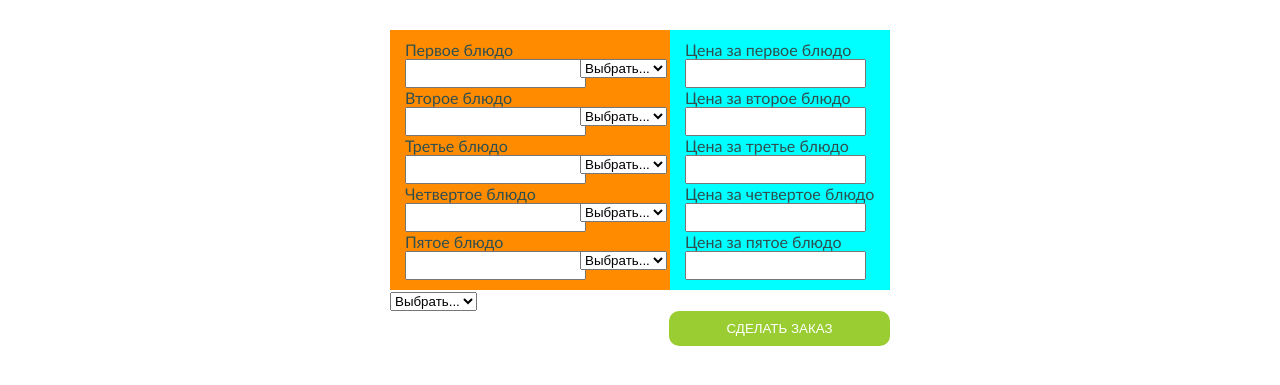
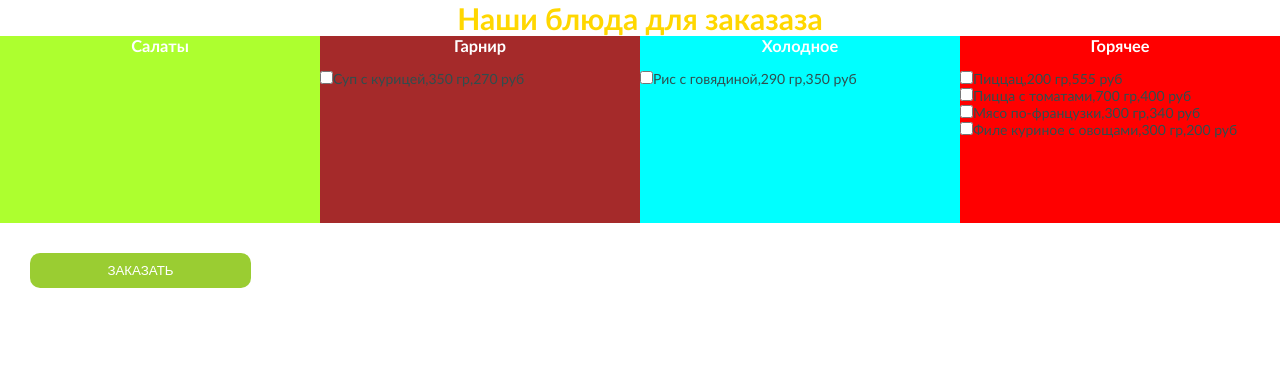
Before and after one commit to IceCream44rus/php, a PHP site: page / in a window 1280 px wide. Shown: the top 385 px of the page. Run offline with PHP 8.4, Linux system fonts and the light colour scheme; data comes from the database, SQL or seed files in the repository.

Commit message:
Заказ

```diff
--- a/admin/edit_meal.php
+++ b/admin/edit_meal.php
@@ -19,7 +19,7 @@
 <body>
 <a href="index.php">Вернуться</a>
 <?
-    $all_menu=mysqli_query($db, "UPDATE eat SET food='$food',  weight='$weight', price='$price' WHERE id='$id' ");
+    $all_menu=mysqli_query($db, "UPDATE eat SET food='$food',  weight='$weight', price='$price', time_id='$time_id' WHERE id='$id' ");
     if($all_menu==true) {
         echo "<p> Блюдо $food успешно обновлено</p>";
     }
--- a/css/style.css
+++ b/css/style.css
@@ -1,6 +1,12 @@
 * {
     margin:0;
     padding:0;
+}
+
+h1 {
+    font-size: 30px;
+    color:gold;
+    text-align: center;
 }
 
 body {
@@ -45,9 +51,9 @@ form , .results {
 }
 
 button {
-    margin:0 auto;
+    margin:30px;
     width:221px;
-    float:right;
+    text-align: center;
     padding:10px 0;
     background-color: yellowgreen;
     color:#fff;
@@ -77,7 +83,7 @@ a {
     margin: 20px 0;
     text-decoration: none;
     color:cornflowerblue;
-    font-size:24px;
+    font-size:14px;
 }
 
 a:hover {
@@ -103,3 +109,55 @@ a:hover {
     background-color: antiquewhite;
     padding:15px;
 }
+
+.menu {
+    font-size:0;
+}
+h3 {
+    text-align: center;
+    margin-bottom: 15px;
+}
+.salats {
+    min-height: 187px;
+    width:25%;
+    background-color: greenyellow;
+    font-size: 14px;
+    color:#fff;
+    float:left;
+}
+
+.garnish {
+    min-height: 187px;
+    width:25%;
+    background-color: brown;
+    font-size: 14px;
+    color:#fff;
+    float:left;
+}
+
+.colds {
+    min-height: 187px;
+    width:25%;
+    background-color: aqua;
+    font-size: 14px;
+    color:#fff;
+    float:left;
+}
+
+.hots {
+    min-height: 187px;
+    width:25%;
+    background-color: red;
+    font-size: 14px;
+    color:#fff;
+    float:left;
+}
+
+#index_menu {
+    width:100%;
+    margin:0;
+}
+
+.menu_food {
+    display: inline-block;
+}
--- a/index.php
+++ b/index.php
@@ -1,5 +1,11 @@
 <?php
     include("base/db.php");
+    if (isset($_POST['id']))  {$id=$_POST['id']; }
+    if (isset($_POST['food']))  {$food=$_POST['food']; }
+    if (isset($_POST['weight']))  {$weight=$_POST['weight']; }
+    if (isset($_POST['price']))  {$price=$_POST['price'];  }
+    if (isset($_POST['time_id'])) {$time_id=$_POST['time_id']; }
+    if (isset($_POST['eat'])) {$eat=$_POST['eat']; }
 ?>
 
 <!doctype html>
@@ -13,84 +19,67 @@
     <link rel="stylesheet" href="css/style.css">
 </head>
 <body>
-    <div class="container">
-        <form action="results.php" method="post">
-            <div class="menu">
-                <div class="name_menu">
-                    <div class="cooks">
-                        <label for="first_cook">Первое блюдо</label>
-                        <input id="first_cook" name="first_cook" type="text">
-                        <select name="first_quantity">
-                            <option selected hidden>Выбрать...</option>
-                            <option value="1">1</option>
-                            <option value="2">2</option>
-                            <option value="3">3</option>
-                        </select>
-                    </div>
-                    <div class="cooks">
-                        <label for="second_cook">Второе блюдо</label>
-                        <input id="second_cook" name="second_cook" type="text">
-                        <select name="second_quantity">
-                            <option selected hidden>Выбрать...</option>
-                            <option value="1">1</option>
-                            <option value="2">2</option>
-                            <option value="3">3</option>
-                        </select>
-                    </div>
-                    <div class="cooks">
-                        <label for="three_cook_cook">Третье блюдо</label>
-                        <input id="three_cook" name="three_cook" type="text">
-                        <select name="three_quantity">
-                            <option selected hidden>Выбрать...</option>
-                            <option value="1">1</option>
-                            <option value="2">2</option>
-                            <option value="3">3</option>
-                        </select>
-                    </div>
-                    <div class="cooks">
-                        <label for="four_cook">Четвертое блюдо</label>
-                        <input id="four_cook" name="four_cook" type="text">
-                        <select name="four_quantity">
-                            <option selected hidden>Выбрать...</option>
-                            <option value="1">1</option>
-                            <option value="2">2</option>
-                            <option value="3">3</option>
-                        </select>
-                    </div>
-                    <div class="cooks">
-                        <label for="five_cook">Пятое блюдо</label>
-                        <input id="five_cook" name="five_cook" type="text">
-                        <select name="five_quantity">
-                            <option selected hidden>Выбрать...</option>
-                            <option value="1">1</option>
-                            <option value="2">2</option>
-                            <option value="3">3</option>
-                        </select>
-                    </div>
+        <div class="menu">
+            <h1>Наши блюда для заказаза</h1>
+            <form action="../admin/order.php" method="post" id="index_menu">
+                <div class="salats">
+                    <h3>Салаты</h3>
+                    <?
+                    $all_menu = mysqli_query( $db , "SELECT * FROM eat");
+                    $menu = mysqli_fetch_array($all_menu);
+                    do {
+                        if ($menu['time_id'] == 4) {
+                            printf("<div><label><input type='checkbox' class=\"menu_food\" name='eat[]' value='%s'>%s,%s гр,%s руб </label></div>",$menu['food'], $menu['food'], $menu['weight'], $menu['price']);
+                            $all_eat[]=$menu['price'];
+                        }
+                    }
+                    while ($menu = mysqli_fetch_array($all_menu));
+                    ?>
                 </div>
-                <div class="price_menu">
-                    <label for="first_price">Цена за первое блюдо</label>
-                    <input id="first_price" name="first_price" type="text">
-                    <label for="second_price">Цена за второе блюдо</label>
-                    <input id="second_price" name="second_price" type="text">
-                    <label for="three_price">Цена за третье блюдо</label>
-                    <input id="three_price" name="three_price" type="text">
-                    <label for="four_price">Цена за четвертое блюдо</label>
-                    <input id="four_price" name="four_price" type="text">
-                    <label for="five_price">Цена за пятое блюдо</label>
-                    <input id="five_price" name="five_price" type="text">
+                <div class="garnish">
+                    <h3>Гарнир</h3>
+                    <?
+                    $all_menu = mysqli_query( $db , "SELECT * FROM eat");
+                    $menu = mysqli_fetch_array($all_menu);
+                    do {
+                        if ($menu['time_id'] == 3) {
+                            printf("<div><label><input type='checkbox' class=\"menu_food\" name='eat[]' value='%s'>%s,%s гр,%s руб </label></div>",$menu['food'], $menu['food'], $menu['weight'], $menu['price']);
+                            $all_eat[]=$menu['price'];
+                        }
+                    }
+                    while ($menu = mysqli_fetch_array($all_menu));
+                    ?>
                 </div>
-            </div>
-            <div class="select">
-                <select name="select">
-                    <option selected hidden>Выбрать...</option>
-                    <option value="Завтрак">Завтрак</option>
-                    <option value="Обед">Обед</option>
-                    <option value="Ужин">Ужин</option>
-                </select>
-            </div>
-            <button type="submit">Сделать заказ</button>
-        </form>
-    </div>
+                <div class="colds">
+                    <h3>Холодное</h3>
+                    <?
+                    $all_menu = mysqli_query( $db , "SELECT * FROM eat");
+                    $menu = mysqli_fetch_array($all_menu);
+                    do {
+                        if ($menu['time_id'] == 2) {
+                            printf("<div><label><input type='checkbox' class=\"menu_food\" name='eat[]' value='%s'>%s,%s гр,%s руб </label></div>",$menu['food'], $menu['food'], $menu['weight'], $menu['price']);
+                            $all_eat[]=$menu['price'];
+                        }
+                    }
+                    while ($menu = mysqli_fetch_array($all_menu));
+                    ?>
+                </div>
+                <div class="hots">
+                    <h3>Горячее</h3>
+                    <?
+                    $all_menu = mysqli_query( $db , "SELECT * FROM eat");
+                    $menu = mysqli_fetch_array($all_menu);
+                    do {
+                        if ($menu['time_id'] == 1) {
+                            printf("<div><label><input type='checkbox' class=\"menu_food\" name='eat[]' value='%s'>%s,%s гр,%s руб </label></div>",$menu['food'], $menu['food'], $menu['weight'], $menu['price']);
+                            $all_eat[]=$menu['price'];
+                        }
+                    }
+                    while ($menu = mysqli_fetch_array($all_menu));
+                    ?>
+                </div>
+                <button type="submit">Заказать</button>
+            </form>
+        </div>
 </body>
 </html>
```
Also changed, not shown: admin/order.php (added, +36 -0 lines), admin/read_meal.php (+17 -3 lines).
